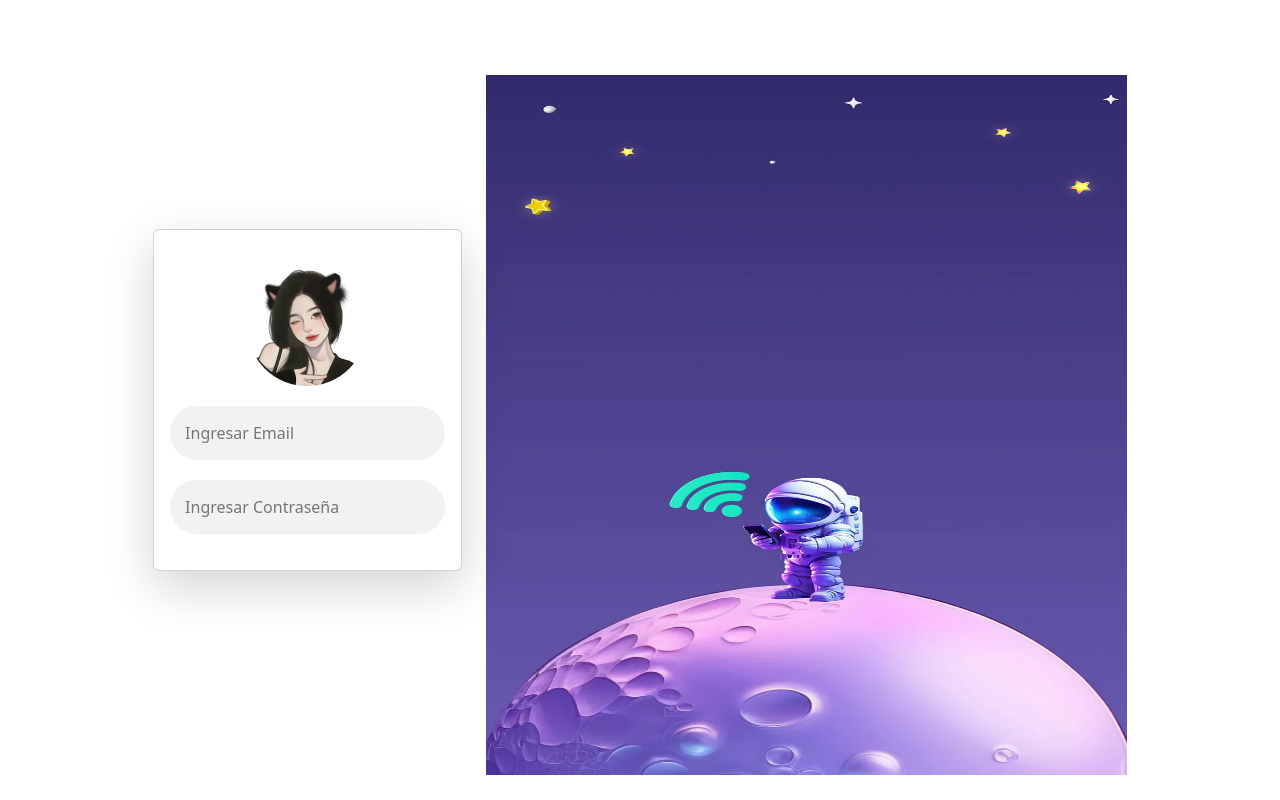
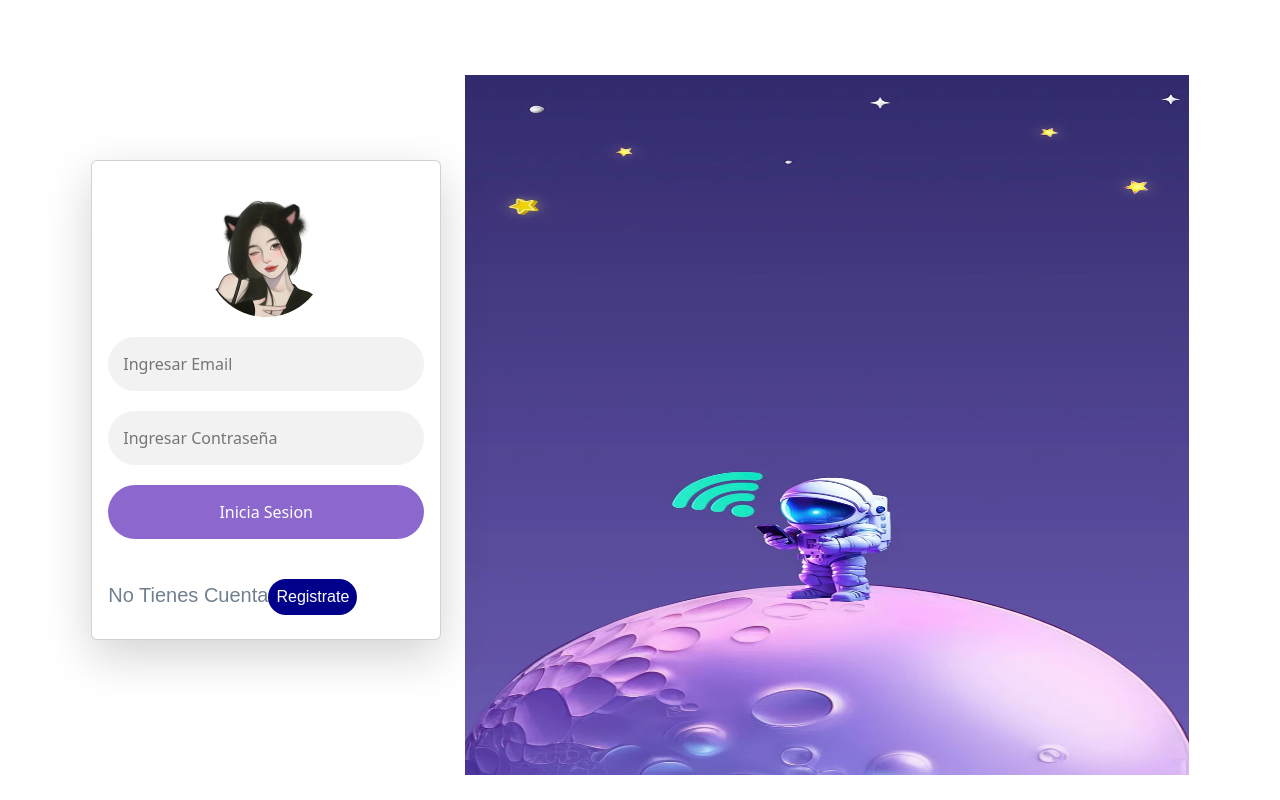
Before and after one commit to Z4ik0/Taskflow, a React (Vite) app: page / in a window 1280 px wide. Built offline with nearby package versions, Linux system fonts and the light colour scheme; no server answers.

Commit message:
Funcionalidad de Login y Register Finalizadas

```diff
--- a/src/components/Home.jsx
+++ b/src/components/Home.jsx
@@ -1,9 +1,12 @@
 import React from "react";
+import appFirebase from "../credenciales.js";
+import {getAuth, signOut} from 'firebase/auth';
+const auth = getAuth(appFirebase)
 
-const Home = () => {
+const Home = ({correoUsusario}) => {
     return (
     <div>
-        <h1>Este es el Home</h1>
+        <h1 className="center">Bienbenido usuario{correoUsusario} <button className="btn-primary" onClick={()=>signOut(auth)}>Logout</button></h1>
     </div>
     );
 }
--- a/src/components/Login.css
+++ b/src/components/Login.css
@@ -3,6 +3,7 @@
     display: flex;
     align-items: center;
     height: 100%;
+
 }
 
 .tamaño-imagen{
@@ -29,6 +30,7 @@
     padding: 15px;
     border-width: 0px;
     margin-bottom: 20px;
+    color: black    ;
 }
 
 .cajatexto:focus{
@@ -45,3 +47,20 @@
     margin-bottom: 20px;
     color: white;
 }
+
+.texto {
+    font-size: 20px;
+    color: slategray;
+    font-family: Arial, Helvetica, sans-serif;
+    margin-top: 20px;
+}
+
+.btnswitch{
+    background-color: darkblue;
+    border-radius: 30px;
+    padding: 8px;
+    border-width: 0px;
+    color: white;
+    font-size: 16px;
+
+}
--- a/src/components/Login.jsx
+++ b/src/components/Login.jsx
@@ -9,6 +9,28 @@ const auth = getAuth(appFirebase)
 
 const Login = () => {
         const [registrando, setRegistrando] = useState(false)
+        const funcAutenticacion = async (e) => {
+            e.preventDefault();
+            const correo = e.target.email.value;
+            const contraseña = e.target.password.value;
+
+            if (registrando) {
+                try {
+                    await createUserWithEmailAndPassword(auth, correo, contraseña)
+                } catch (error) {
+                    alert("Asegurese que la contraseña tiene al menos 8 caracteres")
+                }
+            }
+            else {
+                try {
+                    await signInWithEmailAndPassword(auth, correo, contraseña)
+                } catch (error) {
+                    alert("El correo o la contraseña son incorrectos")
+                }
+
+            }
+
+        }
     return (
     <div className="container">
         <div className="row">
@@ -17,12 +39,12 @@ const Login = () => {
                 <div className="padre">
                     <div className="card card-body shadow-lg">
                         <img src={Profile} alt="" className="estilo-profile" />
-                        <form >
-                            <input type="text" placeholder="Ingresar Email" className="cajatexto" />
-                            <input type="password" placeholder="Ingresar Contraseña" className="cajatexto" />
-
+                        <form onSubmit={funcAutenticacion} >
+                            <input type="text" placeholder="Ingresar Email" className="cajatexto" id="email"/>
+                            <input type="password" placeholder="Ingresar Contraseña" className="cajatexto" id="password" />
+                            <button className="btnform">{registrando ? "Registrate" : "Inicia Sesion"}</button>
                         </form>
-
+                        <h4 className="texto">{registrando ? "Si Ya Tienes Cuenta" : "No Tienes Cuenta"}<button className="btnswitch" onClick={()=>setRegistrando(!registrando)}>{registrando ? "Inicia Sesion" : "Registrate"}</button></h4>
                     </div>
                 </div>
             </div>
```
